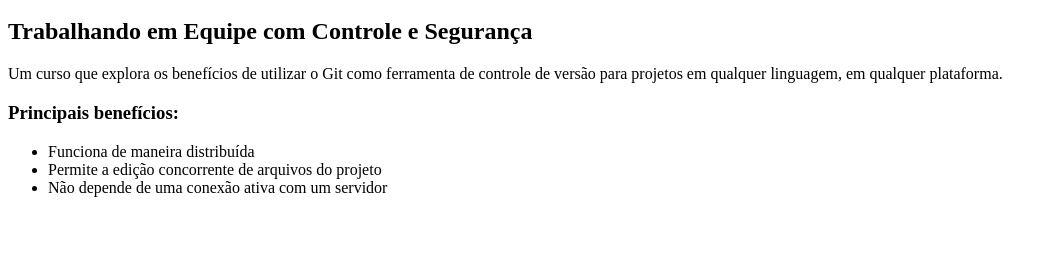
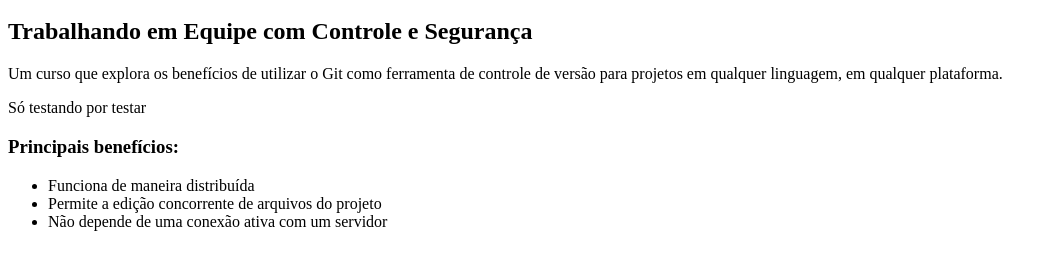
Before and after one commit to hebermoraes-trt15/curso-git, a plain HTML site: page index.html in a window 1280 px wide. Shown: the part 48-318 px from the top of the page, without its empty margins (0-1057 px from the left). Drawn offline with Linux system fonts and the light colour scheme.

Commit message:
Adicao paragrafo

```diff
--- a/index.html
+++ b/index.html
@@ -7,6 +7,8 @@
 
         <p>Um curso que explora os benefícios de utilizar o Git como ferramenta de controle de versão para projetos em qualquer linguagem, em qualquer plataforma.</p>
 
+
+	<p>Só testando por testar</p>
         <h3>Principais benefícios:</h3>
         <ul>
             <li>Funciona de maneira distribuída</li>
```
